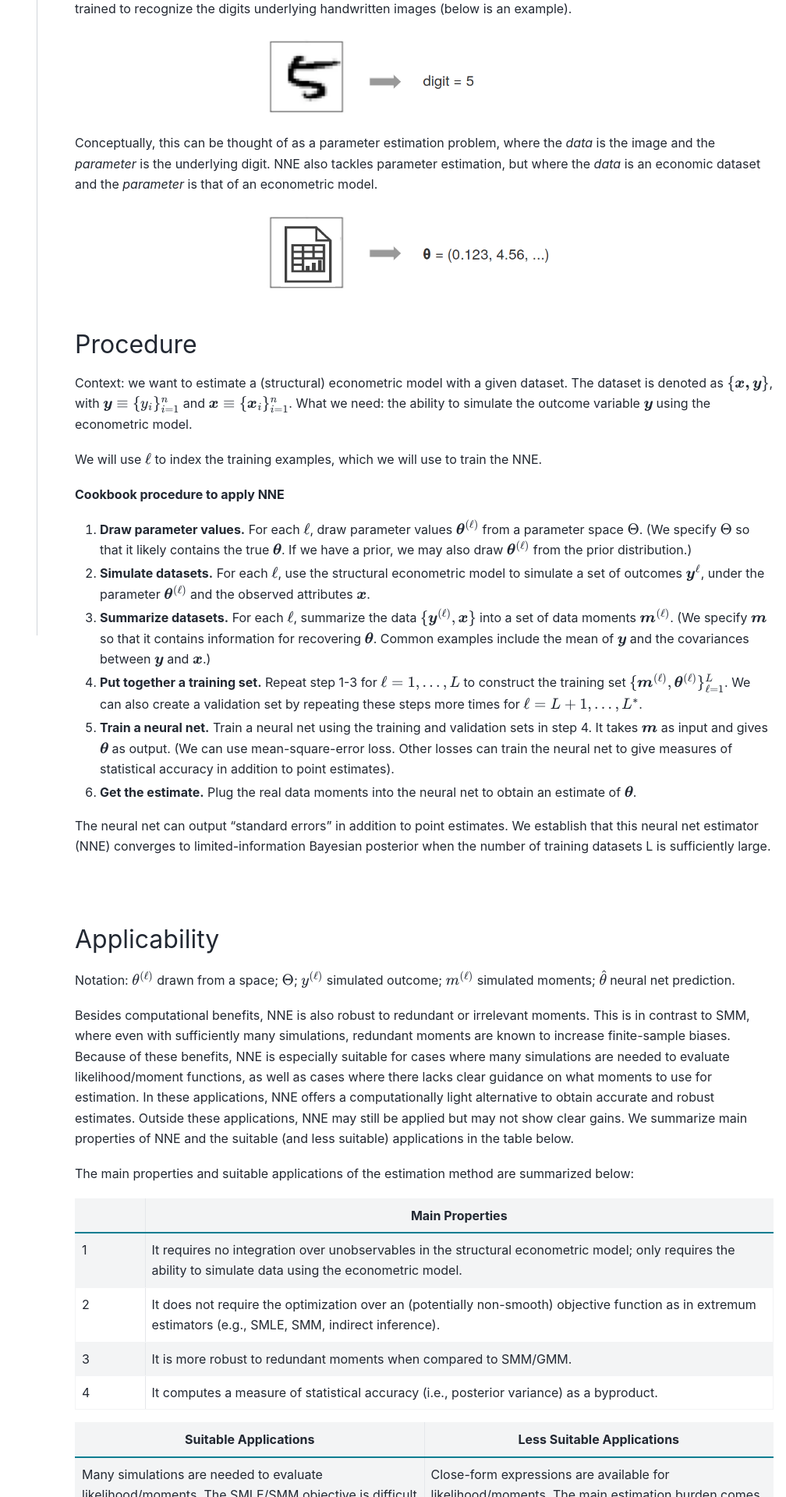
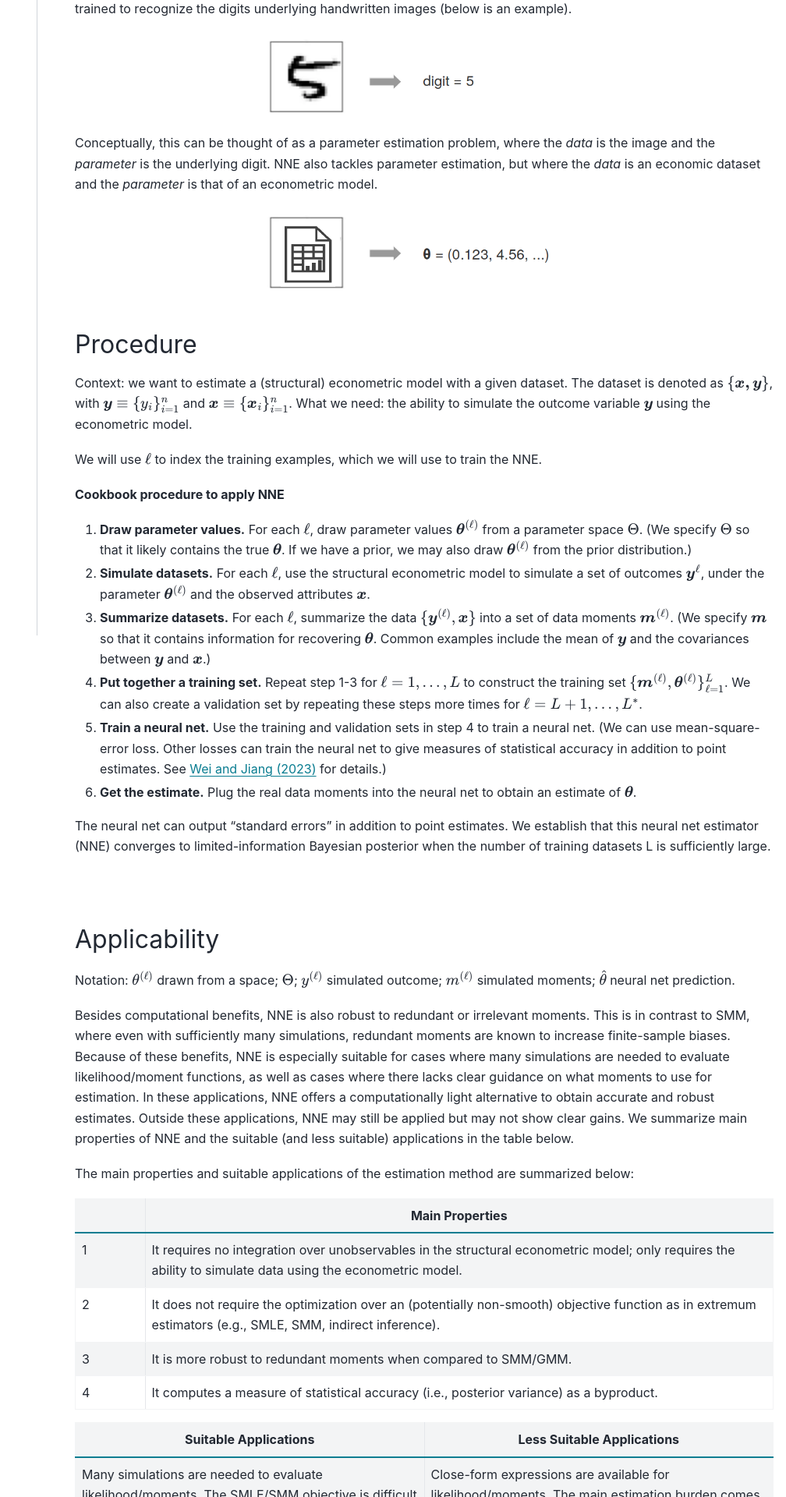
Before and after one commit to nnehome/nnehome.github.io, a Sphinx documentation site: the page built from docs/source/home/home.rst, in a window 1280 px wide. Shown: the part 1054-2974 px from the top of the page at 78% size, without its empty margins (272-1280 px from the left). Built offline with Sphinx 7.4.7 and the PyData theme 0.15.4, drawn with Linux system fonts in a browser that asks for light colours.

Commit message:
some change

```diff
--- a/docs/source/home/home.rst
+++ b/docs/source/home/home.rst
@@ -64,7 +64,7 @@ We will use :math:`\ell` to index the training examples, which we will use to tr
 
 #. **Put together a training set.** Repeat step 1-3 for :math:`\ell=1,...,L` to construct the training set :math:`\{\boldsymbol{m}^{(\ell)},\boldsymbol{\theta}^{(\ell)}\}_{\ell=1}^{L}`. We can also create a validation set by repeating these steps more times for :math:`\ell=L+1,...,L^{*}`.
 
-#. **Train a neural net.** Train a neural net using the training and validation sets in step 4. It takes :math:`\boldsymbol{m}` as input and gives :math:`\boldsymbol{\theta}` as output. (We can use mean-square-error loss. Other losses can train the neural net to give measures of statistical accuracy in addition to point estimates).
+#. **Train a neural net.** Use the training and validation sets in step 4 to train a neural net. (We can use mean-square-error loss. Other losses can train the neural net to give measures of statistical accuracy in addition to point estimates. See `Wei and Jiang (2023) <https://papers.ssrn.com/sol3/papers.cfm?abstract_id=3496098#>`_ for details.)
 
 #. **Get the estimate.** Plug the real data moments into the neural net to obtain an estimate of :math:`\boldsymbol{\theta}`.
 
```
